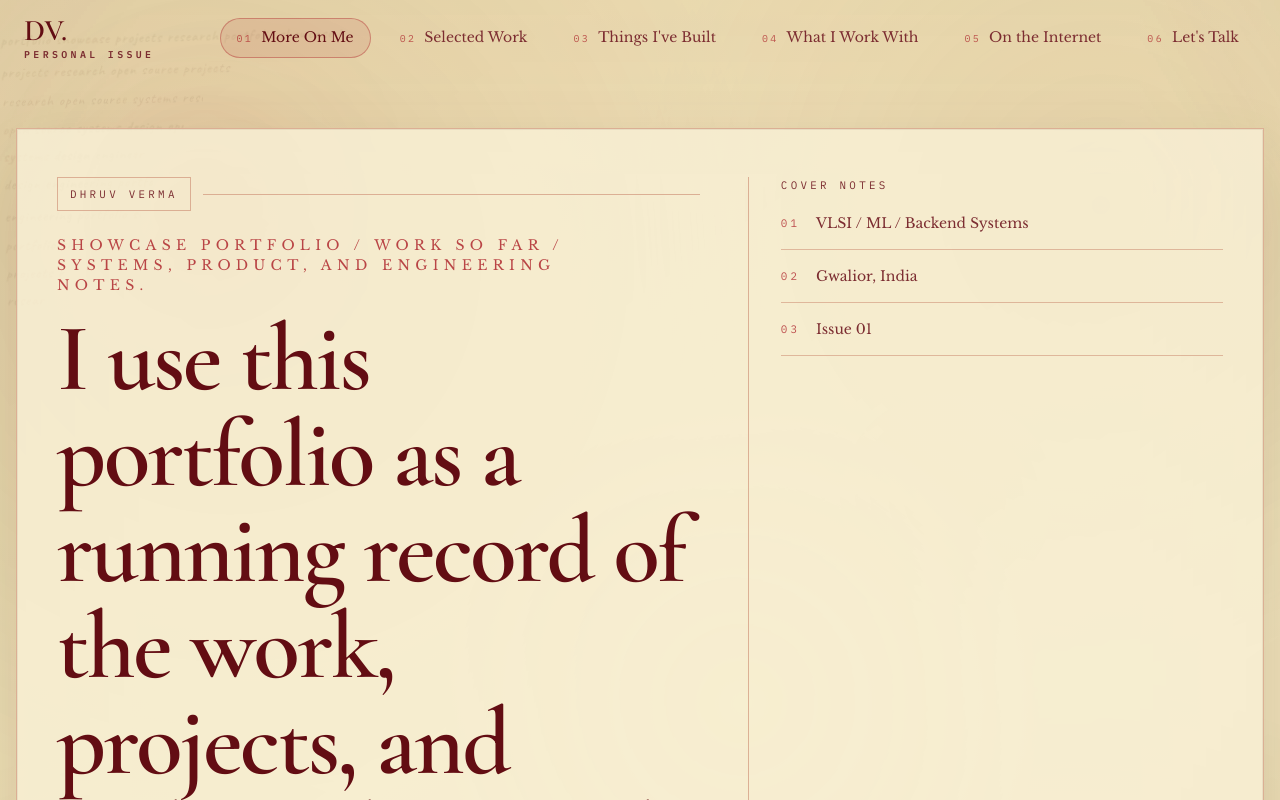
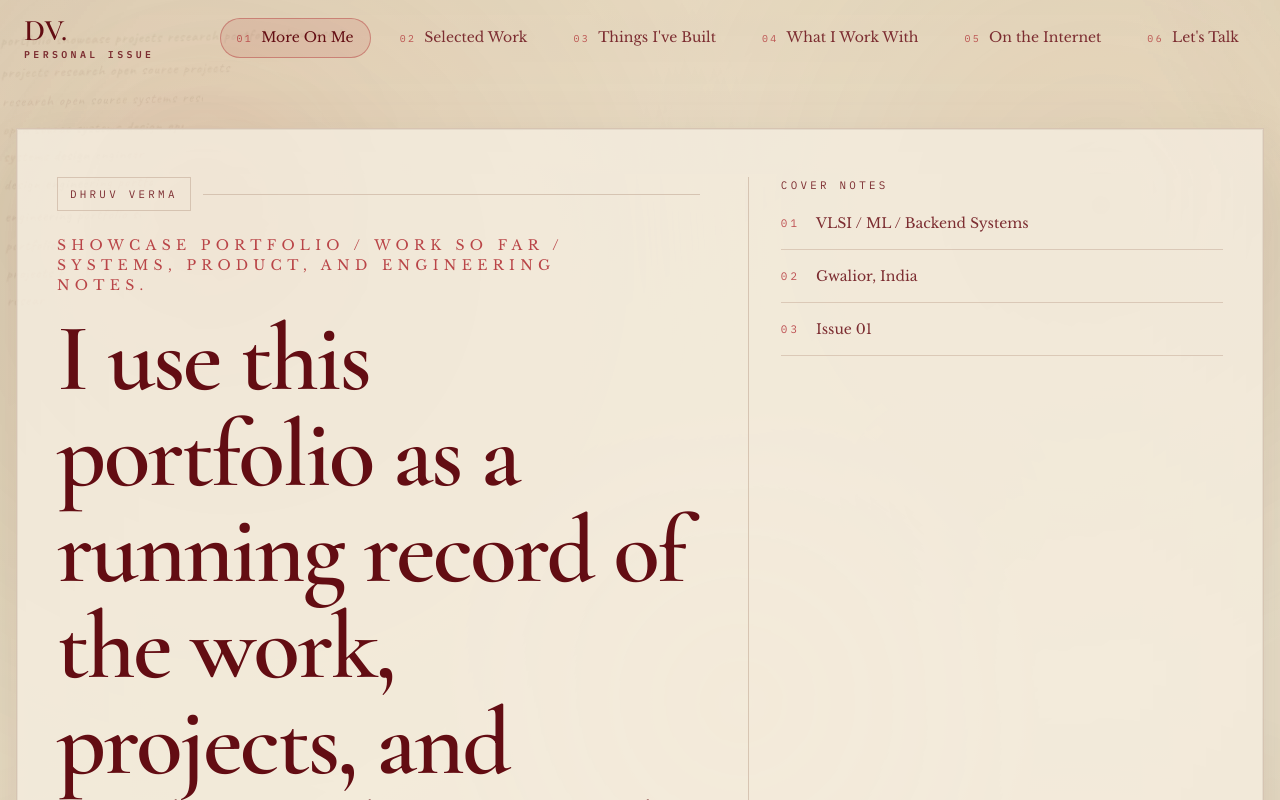
Before and after one commit to dhruvv1101/portfolio, a React (Vite) app: page / in a window 1280 px wide. Shown: the top 800 px of the page. Built offline with nearby package versions, Linux system fonts and the light colour scheme; a web font is replaced by a local one.

Commit message:
Soften cherry apricot palette

```diff
--- a/src/index.css
+++ b/src/index.css
@@ -5,28 +5,28 @@
 @tailwind utilities;
 
 :root {
-  --background: 46 66% 85%;
+  --background: 39 45% 88%;
   --foreground: 356 77% 22%;
 
-  --card: 47 69% 90%;
+  --card: 40 50% 91%;
   --card-foreground: 356 77% 22%;
-  --popover: 47 69% 90%;
+  --popover: 40 50% 91%;
   --popover-foreground: 356 77% 22%;
 
   --primary: 357 63% 42%;
-  --primary-foreground: 46 66% 85%;
-  --secondary: 338 84% 81%;
+  --primary-foreground: 39 45% 88%;
+  --secondary: 339 67% 80%;
   --secondary-foreground: 356 77% 22%;
-  --muted: 36 60% 54%;
+  --muted: 39 24% 66%;
   --muted-foreground: 357 47% 33%;
-  --accent: 36 64% 54%;
+  --accent: 31 54% 61%;
   --accent-foreground: 356 77% 22%;
 
   --destructive: 0 70% 44%;
-  --destructive-foreground: 46 66% 85%;
+  --destructive-foreground: 39 45% 88%;
 
-  --border: 20 49% 68%;
-  --input: 45 68% 88%;
+  --border: 28 29% 74%;
+  --input: 39 42% 89%;
   --ring: 357 63% 42%;
 
   --radius: 0;
@@ -39,22 +39,22 @@
 
 .darker-mode {
   --background: 353 77% 18%;
-  --foreground: 46 66% 85%;
+  --foreground: 39 45% 88%;
   --card: 353 68% 23%;
-  --card-foreground: 46 66% 85%;
+  --card-foreground: 39 45% 88%;
   --popover: 353 68% 23%;
-  --popover-foreground: 46 66% 85%;
-  --primary: 36 64% 54%;
+  --popover-foreground: 39 45% 88%;
+  --primary: 31 54% 61%;
   --primary-foreground: 353 77% 18%;
   --secondary: 357 48% 28%;
-  --secondary-foreground: 46 66% 85%;
-  --muted: 339 49% 56%;
-  --muted-foreground: 42 44% 76%;
-  --accent: 338 84% 81%;
+  --secondary-foreground: 39 45% 88%;
+  --muted: 24 18% 44%;
+  --muted-foreground: 36 31% 78%;
+  --accent: 339 67% 80%;
   --accent-foreground: 353 77% 18%;
   --border: 355 52% 30%;
   --input: 355 52% 24%;
-  --ring: 36 64% 54%;
+  --ring: 31 54% 61%;
 }
 
 @layer base {
```
